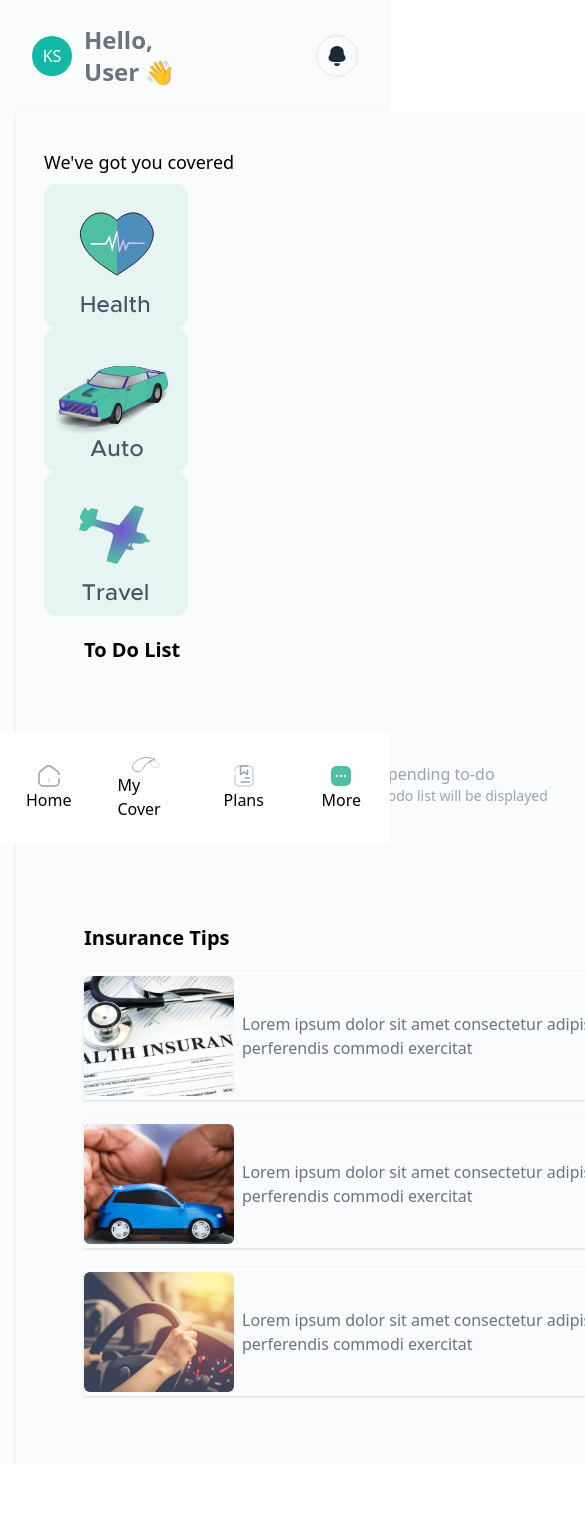
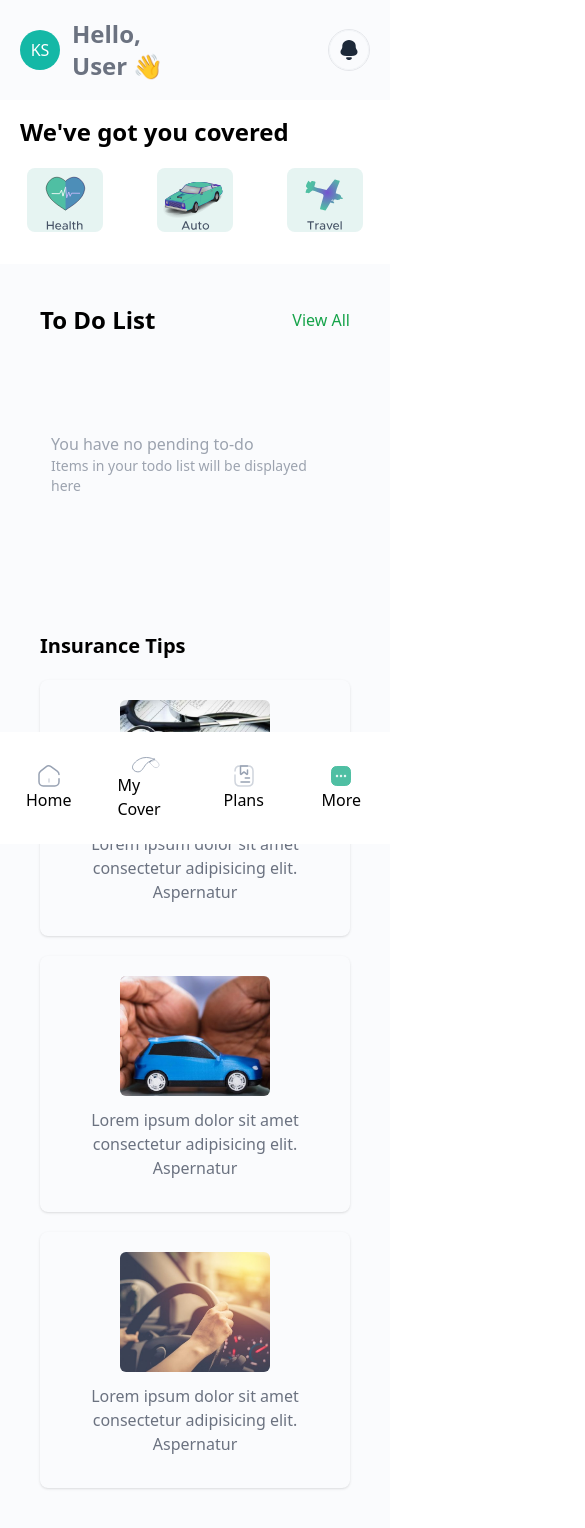
Before and after one commit to KhurramSagoo/mycover, a React (Vite) app: page / in a window 390 px wide. Shown: the top 1528 px of the page, 585 px wide, since content can reach past the window. Before the commit the page ends 1464 px from the top, so only its background shows below. Built offline with nearby package versions, Linux system fonts and the light colour scheme.

Commit message:
improvement responsive

```diff
--- a/src/components/Center.jsx
+++ b/src/components/Center.jsx
@@ -3,11 +3,11 @@ import InsuranceTips from "../components/InsuranceTips";
 
 const Center = () => {
   return (
-    <div className=" flex items-start justify-start w-full flex-wrap m-5">
-      <div className=" w-full md:w-1/2 px-5">
+    <div className=" flex lg:items-start lg:justify-start items-center justify-center w-full flex-wrap p-5 flex-col md:flex-row">
+      <div className=" w-full md:w-1/2 p-5">
         <ToDoList />
       </div>
-      <div className=" w-full md:w-1/2 px-5">
+      <div className=" w-full md:w-1/2 p-5">
         <InsuranceTips />
       </div>
     </div>
--- a/src/components/Header.jsx
+++ b/src/components/Header.jsx
@@ -25,24 +25,26 @@ const data = [
 
 const Header = () => {
   return (
-    <div className="container mx-auto p-7  bg-menuIcon flex items-start justify-start flex-col w-[800px] shadow">
-      <p className=" text-lg my-2 justify-start flex items-center flex-row">
+    <div className=" bg-white mx-auto xl:py-5  flex items-start justify-start flex-col w-full  max-w-[1000px] shadow-md">
+      <p className=" text-2xl font-semibold p-5 justify-start flex items-center flex-col">
         We&#39;ve got you covered
       </p>
-      <div className=" flex items-start justify-between rounded flex-col sm:flex-row flex-wrap w-full cursor-pointer">
+      <div className=" w-full flex item-center justify-around">
         {data.map((item, index) => (
-          <div
-            key={index}
-            className=" bg-white flex items-center justify-around    "
-          >
-            <img src={item.image} alt="" className=" w-36" />
+          <div key={index} className=" ">
+            <img
+              src={item.image}
+              alt=""
+              className=" sm:w-48 sm:h-40 w-[76px] h-[64px] sm:object-cover object-none  rounded-lg bg-white cursor-pointer "
+            />
 
             {/* <p>{item.title}</p> */}
           </div>
         ))}
       </div>
-
-      <Center />
+      <div className=" mt-8 bg-menuIcon">
+        <Center />
+      </div>
     </div>
   );
 };
--- a/src/components/InsuranceTips.jsx
+++ b/src/components/InsuranceTips.jsx
@@ -6,17 +6,17 @@ const data = [
   {
     image: health,
     detail:
-      "Lorem ipsum dolor sit amet consectetur adipisicing elit. Aspernatur perferendis commodi exercitat",
+      "Lorem ipsum dolor sit amet consectetur adipisicing elit. Aspernatur ",
   },
   {
     image: car,
     detail:
-      "Lorem ipsum dolor sit amet consectetur adipisicing elit. Aspernatur perferendis commodi exercitat",
+      "Lorem ipsum dolor sit amet consectetur adipisicing elit. Aspernatur ",
   },
   {
     image: hand,
     detail:
-      "Lorem ipsum dolor sit amet consectetur adipisicing elit. Aspernatur perferendis commodi exercitat",
+      "Lorem ipsum dolor sit amet consectetur adipisicing elit. Aspernatur ",
   },
 ];
 const InsuranceTips = () => {
@@ -27,14 +27,14 @@ const InsuranceTips = () => {
         {data.map((item, index) => (
           <div
             key={index}
-            className=" flex items-center justify-center text-gray-500 shadow w-full min-h-32 my-5 cursor-pointer"
+            className=" flex items-center justify-center flex-col lg:flex-row text-gray-500 shadow w-full min-h-32 h-auto  mt-5 cursor-pointer p-5 rounded-lg"
           >
             <img
               src={item.image}
               alt={item.detail}
               className="  w-[150px]  object-cover rounded-md h-[120px]"
             />
-            <p className=" text-md p-2 ">{item.detail}</p>
+            <p className=" text-md p-3 text-center ">{item.detail}</p>
           </div>
         ))}
       </div>
--- a/src/components/Navbar.jsx
+++ b/src/components/Navbar.jsx
@@ -6,8 +6,8 @@ const Navbar = () => {
   const navigate = useNavigate();
   return (
     <div
-      className="container mx-auto
-    bg-menuIcon h-28 flex items-center justify-between"
+      className=" max-w-[1000px] w-full px-5
+    bg-menuIcon  h-[100px] flex items-center  justify-between"
     >
       <div className=" flex items-center justify-center">
         <div className=" rounded-full bg-teal-500 w-10 h-10 flex items-center justify-center text-md font-medium text-white ">
--- a/src/components/ToDoList.jsx
+++ b/src/components/ToDoList.jsx
@@ -1,11 +1,9 @@
-import React from "react";
-
 const ToDoList = () => {
   return (
     <div className=" w-full  h-72 flex items-center justify-start flex-col">
       <div className=" flex items-center justify-between w-full">
-        <p className=" text-xl font-semibold">To Do List</p>
-        <p className=" text-sm text-green-500 cursor-pointer ">View All</p>
+        <p className=" text-2xl font-semibold">To Do List</p>
+        <p className=" text-md text-green-600 cursor-pointer ">View All</p>
       </div>
       <div className=" h-72 flex items-center justify-center flex-col w-full">
         <p className=" w-72 text-gray-400 text-md">You have no pending to-do</p>
--- a/src/components/pages/Dashboard.jsx
+++ b/src/components/pages/Dashboard.jsx
@@ -3,9 +3,23 @@ import Header from "../Header";
 
 const Dashboard = () => {
   return (
-    <div className=" bg-menuIcon container mx-auto flex items-center justify-center flex-col ">
-      <Navbar />
-      <Header />
+    <div
+      className=" bg-menuIcon mx-auto flex items-center justify-center flex-col w-full
+    "
+    >
+      <div
+        className=" max-w-[1200px] w-full items-start flex justify-center fixed top-0  mx-auto
+
+      "
+      >
+        <Navbar />
+      </div>
+      <div
+        className=" max-w-[1200px]  w-full items-start flex justify-center mt-24
+      "
+      >
+        <Header />
+      </div>
     </div>
   );
 };
--- a/tailwind.config.js
+++ b/tailwind.config.js
@@ -8,18 +8,18 @@ export default {
         bgRefer: "#f4f3ff",
       },
       container: {
-        center: true,
-        padding: {
-          DEFAULT: "1rem",
-          sm: "2rem",
-          lg: "4rem",
-          xl: "5rem",
-          "2xl": "6rem",
-        },
+        // center: true,
+        // padding: {
+        //   DEFAULT: "1rem",
+        //   sm: "2rem",
+        //   lg: "4rem",
+        //   xl: "5rem",
+        //   "2xl": "6rem",
+        // },
         // padding: "2rem",
-        screens: {
-          " 2xl": "1536px",
-        },
+        // screens: {
+        //   " 2xl": "1536px",
+        // },
       },
     },
   },
```
